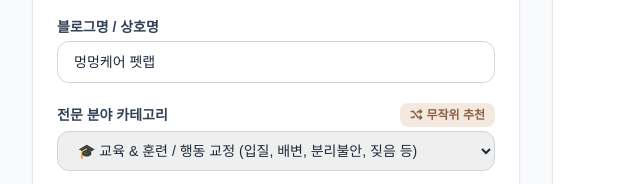
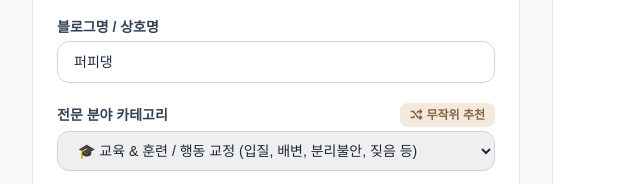
Before and after one commit to puppydaeng/puppy-naver, a plain HTML site: page index.html in a window 1280 px wide. Shown: the part 278-462 px from the top of the page, 0-640 px from the left. Drawn offline with nearby package versions, Linux system fonts and the light colour scheme; a web font is replaced by a local one.

Commit message:
Update index.html

```diff
--- a/index.html
+++ b/index.html
@@ -66,7 +66,7 @@
           <!-- 공통: 업체명 / 블로그명 -->
           <div>
             <label for="companyName" class="block text-sm font-semibold text-slate-700 mb-1" id="companyLabel">블로그명 / 상호명</label>
-            <input type="text" id="companyName" required value="멍멍케어 펫랩" placeholder="예:퍼피댕,퍼피댕OO점,퍼피댕OO,OO퍼피댕" class="w-full px-4 py-2.5 rounded-xl border border-slate-300 focus:ring-2 focus:ring-[#b3815a] focus:border-[#b3815a] text-sm">
+            <input type="text" id="companyName" required value="퍼피댕" placeholder="예:퍼피댕,퍼피댕OO점,퍼피댕OO,OO퍼피댕" class="w-full px-4 py-2.5 rounded-xl border border-slate-300 focus:ring-2 focus:ring-[#b3815a] focus:border-[#b3815a] text-sm">
           </div>
 
           <!-- [정보성 전용 영역] -->
```
